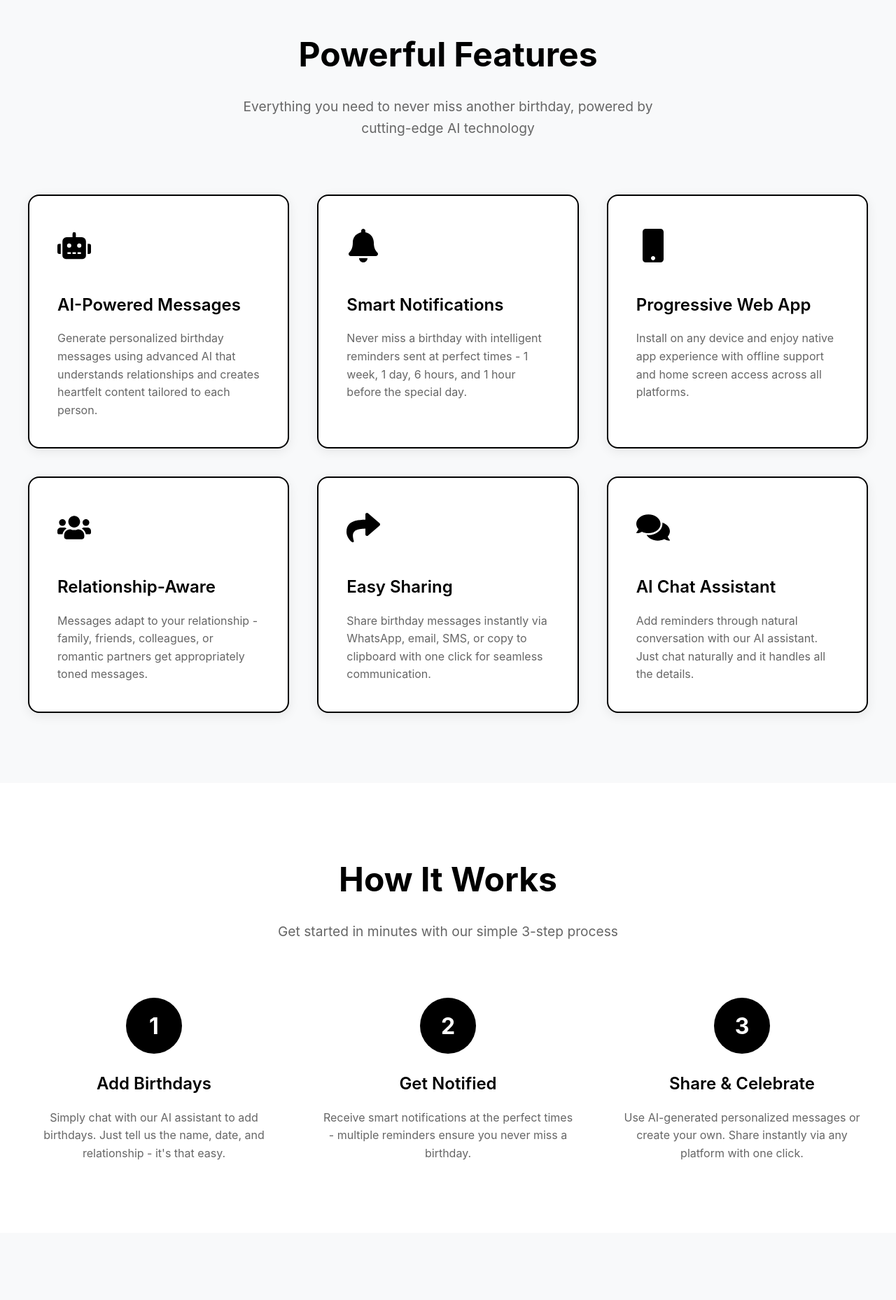
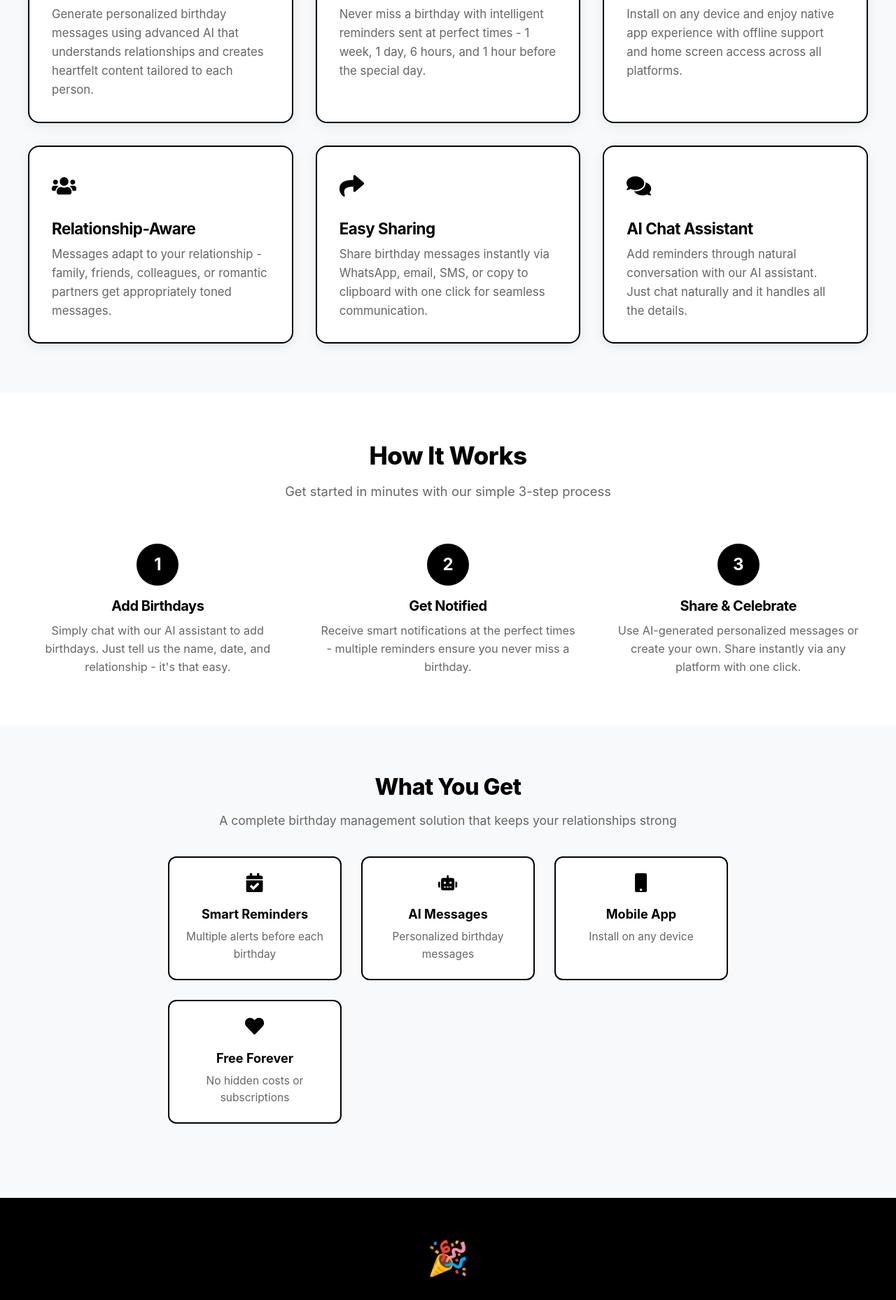
Before and after one commit to kavya-gupta-3/My-Reminder, a React (Create React App) app: page / in a window 1280 px wide. Shown: the part 860-2718 px from the top of the page at 70% size. Built offline with nearby package versions, Linux system fonts and the light colour scheme; no server answers.

Commit message:
Refine home page: smaller hero/footer, larger headings, remove GitHub, update copyright to 2025

```diff
--- a/src/pages/HomePage.js
+++ b/src/pages/HomePage.js
@@ -9,7 +9,6 @@ import {
   FaMobile,
   FaUsers,
   FaPlay,
-  FaGithub,
   FaChevronDown,
   FaShare,
   FaPalette,
@@ -73,14 +72,15 @@ function HomePage() {
       {/* Hero Section */}
       <section style={{
         background: '#000',
-        minHeight: '100vh',
+        minHeight: '60vh',
         display: 'flex',
         alignItems: 'center',
         justifyContent: 'center',
         textAlign: 'center',
         color: 'white',
         position: 'relative',
-        overflow: 'hidden'
+        overflow: 'hidden',
+        padding: '32px 0 0 0'
       }}>
         <div style={{
           maxWidth: '800px',
@@ -88,27 +88,29 @@ function HomePage() {
           zIndex: 2
         }}>
           <div style={{
-            fontSize: 'clamp(3rem, 8vw, 5rem)',
-            marginBottom: '24px',
+            fontSize: 'clamp(2.2rem, 8vw, 3.5rem)',
+            marginBottom: '16px',
             animation: 'bounce 2s infinite'
           }}>
             🎂
           </div>
           <h1 style={{
-            fontSize: 'clamp(2.5rem, 6vw, 4.5rem)',
-            fontWeight: '700',
-            marginBottom: '24px',
-            textShadow: '0 4px 8px rgba(0,0,0,0.3)'
+            fontSize: 'clamp(2.2rem, 8vw, 3.2rem)',
+            fontWeight: '800',
+            marginBottom: '16px',
+            textShadow: '0 4px 8px rgba(0,0,0,0.3)',
+            letterSpacing: '-1px',
+            lineHeight: 1.1
           }}>
             Birthday Remind
           </h1>
           <p style={{
             fontSize: 'clamp(1.1rem, 3vw, 1.4rem)',
-            marginBottom: '40px',
+            marginBottom: '32px',
             opacity: 0.9,
             fontWeight: '300',
             maxWidth: '600px',
-            margin: '0 auto 40px auto'
+            margin: '0 auto 32px auto'
           }}>
             Never miss a special day again with AI-powered birthday reminders and personalized messages
           </p>
@@ -117,7 +119,7 @@ function HomePage() {
             gap: '16px',
             justifyContent: 'center',
             flexWrap: 'wrap',
-            marginBottom: '60px'
+            marginBottom: '40px'
           }}>
             <button
               onClick={handleGetStarted}
@@ -125,17 +127,17 @@ function HomePage() {
                 background: '#fff',
                 color: '#000',
                 border: 'none',
-                padding: '16px 32px',
+                padding: '14px 28px',
                 borderRadius: '8px',
                 fontSize: '18px',
-                fontWeight: '600',
+                fontWeight: '700',
                 cursor: 'pointer',
                 transition: 'all 0.3s ease',
                 boxShadow: '0 4px 16px rgba(255,255,255,0.1)',
                 display: 'flex',
                 alignItems: 'center',
                 gap: '10px',
-                minWidth: '200px',
+                minWidth: '180px',
                 justifyContent: 'center'
               }}
               onMouseEnter={(e) => {
@@ -155,16 +157,16 @@ function HomePage() {
                 background: 'transparent',
                 color: '#fff',
                 border: '2px solid #fff',
-                padding: '16px 32px',
+                padding: '14px 28px',
                 borderRadius: '8px',
                 fontSize: '18px',
-                fontWeight: '600',
+                fontWeight: '700',
                 cursor: 'pointer',
                 transition: 'all 0.3s ease',
                 display: 'flex',
                 alignItems: 'center',
                 gap: '10px',
-                minWidth: '200px',
+                minWidth: '180px',
                 justifyContent: 'center'
               }}
               onMouseEnter={(e) => {
@@ -186,7 +188,7 @@ function HomePage() {
           onClick={scrollToFeatures}
           style={{
             position: 'absolute',
-            bottom: '30px',
+            bottom: '18px',
             left: '50%',
             transform: 'translateX(-50%)',
             cursor: 'pointer',
@@ -194,27 +196,29 @@ function HomePage() {
             opacity: 0.7
           }}
         >
-          <FaChevronDown size={24} />
+          <FaChevronDown size={22} />
         </div>
       </section>
 
       {/* Features Section */}
       <section id="features" style={{
-        padding: 'clamp(60px, 10vw, 100px) 20px',
+        padding: 'clamp(40px, 8vw, 70px) 10px',
         background: '#f8f9fa'
       }}>
         <div style={{ maxWidth: '1200px', margin: '0 auto' }}>
-          <div style={{ textAlign: 'center', marginBottom: 'clamp(60px, 8vw, 80px)' }}>
+          <div style={{ textAlign: 'center', marginBottom: 'clamp(36px, 6vw, 60px)' }}>
             <h2 style={{
-              fontSize: 'clamp(2rem, 5vw, 3rem)',
-              fontWeight: '700',
-              marginBottom: '20px',
-              color: '#000'
+              fontSize: 'clamp(1.5rem, 7vw, 2.2rem)',
+              fontWeight: '800',
+              marginBottom: '16px',
+              color: '#000',
+              letterSpacing: '-0.5px',
+              lineHeight: 1.15
             }}>
               Powerful Features
             </h2>
             <p style={{
-              fontSize: 'clamp(1rem, 2.5vw, 1.2rem)',
+              fontSize: 'clamp(1rem, 3vw, 1.15rem)',
               color: '#666',
               maxWidth: '600px',
               margin: '0 auto'
@@ -226,14 +230,14 @@ function HomePage() {
           <div style={{
             display: 'grid',
             gridTemplateColumns: 'repeat(auto-fit, minmax(300px, 1fr))',
-            gap: 'clamp(20px, 4vw, 40px)'
+            gap: 'clamp(16px, 3vw, 32px)'
           }}>
             {features.map((feature, index) => (
               <div
                 key={index}
                 style={{
                   background: '#fff',
-                  padding: 'clamp(24px, 5vw, 40px)',
+                  padding: 'clamp(18px, 4vw, 32px)',
                   borderRadius: '16px',
                   boxShadow: '0 4px 16px rgba(0,0,0,0.08)',
                   border: '2px solid #000',
@@ -250,24 +254,26 @@ function HomePage() {
                 }}
               >
                 <div style={{
-                  fontSize: 'clamp(2rem, 4vw, 3rem)',
+                  fontSize: 'clamp(1.5rem, 6vw, 2.2rem)',
                   color: '#000',
-                  marginBottom: '20px'
+                  marginBottom: '16px'
                 }}>
                   {feature.icon}
                 </div>
                 <h3 style={{
-                  fontSize: 'clamp(1.2rem, 3vw, 1.5rem)',
-                  fontWeight: '600',
-                  marginBottom: '16px',
-                  color: '#000'
+                  fontSize: 'clamp(1.1rem, 5vw, 1.4rem)',
+                  fontWeight: '700',
+                  marginBottom: '10px',
+                  color: '#000',
+                  letterSpacing: '-0.5px',
+                  lineHeight: 1.15
                 }}>
                   {feature.title}
                 </h3>
                 <p style={{
                   color: '#666',
                   lineHeight: '1.6',
-                  fontSize: 'clamp(0.9rem, 2vw, 1rem)'
+                  fontSize: 'clamp(0.95rem, 2vw, 1.05rem)'
                 }}>
                   {feature.description}
                 </p>
@@ -279,21 +285,23 @@ function HomePage() {
 
       {/* How It Works Section */}
       <section style={{
-        padding: 'clamp(60px, 10vw, 100px) 20px',
+        padding: 'clamp(40px, 8vw, 70px) 10px',
         background: '#fff'
       }}>
         <div style={{ maxWidth: '1200px', margin: '0 auto' }}>
-          <div style={{ textAlign: 'center', marginBottom: 'clamp(60px, 8vw, 80px)' }}>
+          <div style={{ textAlign: 'center', marginBottom: 'clamp(36px, 6vw, 60px)' }}>
             <h2 style={{
-              fontSize: 'clamp(2rem, 5vw, 3rem)',
-              fontWeight: '700',
-              marginBottom: '20px',
-              color: '#000'
+              fontSize: 'clamp(1.5rem, 7vw, 2.2rem)',
+              fontWeight: '800',
+              marginBottom: '16px',
+              color: '#000',
+              letterSpacing: '-0.5px',
+              lineHeight: 1.15
             }}>
               How It Works
             </h2>
             <p style={{
-              fontSize: 'clamp(1rem, 2.5vw, 1.2rem)',
+              fontSize: 'clamp(1rem, 3vw, 1.15rem)',
               color: '#666',
               maxWidth: '600px',
               margin: '0 auto'
@@ -304,38 +312,40 @@ function HomePage() {
 
           <div style={{
             display: 'grid',
-            gridTemplateColumns: 'repeat(auto-fit, minmax(280px, 1fr))',
-            gap: 'clamp(40px, 6vw, 60px)',
+            gridTemplateColumns: 'repeat(auto-fit, minmax(260px, 1fr))',
+            gap: 'clamp(28px, 5vw, 44px)',
             alignItems: 'center'
           }}>
             <div style={{ textAlign: 'center' }}>
               <div style={{
-                width: 'clamp(60px, 8vw, 80px)',
-                height: 'clamp(60px, 8vw, 80px)',
+                width: 'clamp(44px, 8vw, 60px)',
+                height: 'clamp(44px, 8vw, 60px)',
                 background: '#000',
                 borderRadius: '50%',
                 display: 'flex',
                 alignItems: 'center',
                 justifyContent: 'center',
-                fontSize: 'clamp(1.5rem, 3vw, 2rem)',
+                fontSize: 'clamp(1.1rem, 3vw, 1.5rem)',
                 color: '#fff',
-                margin: '0 auto 24px auto',
+                margin: '0 auto 18px auto',
                 fontWeight: '700'
               }}>
                 1
               </div>
               <h3 style={{
-                fontSize: 'clamp(1.2rem, 3vw, 1.5rem)',
-                fontWeight: '600',
-                marginBottom: '16px',
-                color: '#000'
+                fontSize: 'clamp(1.05rem, 5vw, 1.25rem)',
+                fontWeight: '700',
+                marginBottom: '10px',
+                color: '#000',
+                letterSpacing: '-0.5px',
+                lineHeight: 1.15
               }}>
                 Add Birthdays
               </h3>
               <p style={{
                 color: '#666',
                 lineHeight: '1.6',
-                fontSize: 'clamp(0.9rem, 2vw, 1rem)'
+                fontSize: 'clamp(0.93rem, 2vw, 1.02rem)'
               }}>
                 Simply chat with our AI assistant to add birthdays. Just tell us the name, date, and relationship - it's that easy.
               </p>
@@ -343,32 +353,34 @@ function HomePage() {
 
             <div style={{ textAlign: 'center' }}>
               <div style={{
-                width: 'clamp(60px, 8vw, 80px)',
-                height: 'clamp(60px, 8vw, 80px)',
+                width: 'clamp(44px, 8vw, 60px)',
+                height: 'clamp(44px, 8vw, 60px)',
                 background: '#000',
                 borderRadius: '50%',
                 display: 'flex',
                 alignItems: 'center',
                 justifyContent: 'center',
-                fontSize: 'clamp(1.5rem, 3vw, 2rem)',
+                fontSize: 'clamp(1.1rem, 3vw, 1.5rem)',
                 color: '#fff',
-                margin: '0 auto 24px auto',
+                margin: '0 auto 18px auto',
                 fontWeight: '700'
               }}>
                 2
               </div>
               <h3 style={{
-                fontSize: 'clamp(1.2rem, 3vw, 1.5rem)',
-                fontWeight: '600',
-                marginBottom: '16px',
-                color: '#000'
+                fontSize: 'clamp(1.05rem, 5vw, 1.25rem)',
+                fontWeight: '700',
+                marginBottom: '10px',
+                color: '#000',
+                letterSpacing: '-0.5px',
+                lineHeight: 1.15
               }}>
                 Get Notified
               </h3>
               <p style={{
                 color: '#666',
                 lineHeight: '1.6',
-                fontSize: 'clamp(0.9rem, 2vw, 1rem)'
+                fontSize: 'clamp(0.93rem, 2vw, 1.02rem)'
               }}>
                 Receive smart notifications at the perfect times - multiple reminders ensure you never miss a birthday.
               </p>
@@ -376,32 +388,34 @@ function HomePage() {
 
             <div style={{ textAlign: 'center' }}>
               <div style={{
-                width: 'clamp(60px, 8vw, 80px)',
-                height: 'clamp(60px, 8vw, 80px)',
+                width: 'clamp(44px, 8vw, 60px)',
+                height: 'clamp(44px, 8vw, 60px)',
                 background: '#000',
                 borderRadius: '50%',
                 display: 'flex',
                 alignItems: 'center',
                 justifyContent: 'center',
-                fontSize: 'clamp(1.5rem, 3vw, 2rem)',
+                fontSize: 'clamp(1.1rem, 3vw, 1.5rem)',
                 color: '#fff',
-                margin: '0 auto 24px auto',
+                margin: '0 auto 18px auto',
                 fontWeight: '700'
               }}>
                 3
               </div>
               <h3 style={{
-                fontSize: 'clamp(1.2rem, 3vw, 1.5rem)',
-                fontWeight: '600',
-                marginBottom: '16px',
-                color: '#000'
+                fontSize: 'clamp(1.05rem, 5vw, 1.25rem)',
+                fontWeight: '700',
+                marginBottom: '10px',
+                color: '#000',
+                letterSpacing: '-0.5px',
+                lineHeight: 1.15
               }}>
                 Share & Celebrate
               </h3>
               <p style={{
                 color: '#666',
                 lineHeight: '1.6',
-                fontSize: 'clamp(0.9rem, 2vw, 1rem)'
+                fontSize: 'clamp(0.93rem, 2vw, 1.02rem)'
               }}>
                 Use AI-generated personalized messages or create your own. Share instantly via any platform with one click.
               </p>
@@ -412,75 +426,77 @@ function HomePage() {
 
       {/* What You Get Section */}
       <section style={{
-        padding: 'clamp(60px, 10vw, 100px) 20px',
+        padding: 'clamp(40px, 8vw, 70px) 10px',
         background: '#f8f9fa'
       }}>
         <div style={{ maxWidth: '800px', margin: '0 auto', textAlign: 'center' }}>
           <h2 style={{
-            fontSize: 'clamp(2rem, 5vw, 3rem)',
-            fontWeight: '700',
-            marginBottom: '20px',
-            color: '#000'
+            fontSize: 'clamp(1.3rem, 7vw, 2rem)',
+            fontWeight: '800',
+            marginBottom: '16px',
+            color: '#000',
+            letterSpacing: '-0.5px',
+            lineHeight: 1.15
           }}>
             What You Get
           </h2>
           <p style={{
-            fontSize: 'clamp(1rem, 2.5vw, 1.2rem)',
+            fontSize: 'clamp(0.98rem, 3vw, 1.1rem)',
             color: '#666',
-            marginBottom: '60px'
+            marginBottom: '36px'
           }}>
             A complete birthday management solution that keeps your relationships strong
           </p>
 
           <div style={{
             display: 'grid',
-            gridTemplateColumns: 'repeat(auto-fit, minmax(200px, 1fr))',
-            gap: 'clamp(20px, 4vw, 40px)',
-            marginBottom: '60px'
+            gridTemplateColumns: 'repeat(auto-fit, minmax(180px, 1fr))',
+            gap: 'clamp(14px, 3vw, 28px)',
+            marginBottom: '36px'
           }}>
             <div style={{
               background: '#fff',
-              padding: 'clamp(20px, 4vw, 30px)',
+              padding: 'clamp(14px, 3vw, 22px)',
               borderRadius: '12px',
               border: '2px solid #000',
               textAlign: 'center'
             }}>
-              <FaCalendarCheck style={{ fontSize: 'clamp(2rem, 4vw, 2.5rem)', color: '#000', marginBottom: '16px' }} />
-              <h4 style={{ color: '#000', marginBottom: '8px', fontSize: 'clamp(1rem, 2.5vw, 1.1rem)' }}>Smart Reminders</h4>
-              <p style={{ color: '#666', fontSize: 'clamp(0.8rem, 2vw, 0.9rem)' }}>Multiple alerts before each birthday</p>
+              <FaCalendarCheck style={{ fontSize: 'clamp(1.3rem, 4vw, 1.7rem)', color: '#000', marginBottom: '10px' }} />
+              <h4 style={{ color: '#000', marginBottom: '6px', fontSize: 'clamp(1.01rem, 3vw, 1.13rem)', fontWeight: '700' }}>Smart Reminders</h4>
+              <p style={{ color: '#666', fontSize: 'clamp(0.85rem, 2vw, 0.97rem)' }}>Multiple alerts before each birthday</p>
             </div>
             <div style={{
               background: '#fff',
-              padding: 'clamp(20px, 4vw, 30px)',
+              padding: 'clamp(14px, 3vw, 22px)',
               borderRadius: '12px',
               border: '2px solid #000',
               textAlign: 'center'
             }}>
-              <FaRobot style={{ fontSize: 'clamp(2rem, 4vw, 2.5rem)', color: '#000', marginBottom: '16px' }} />
-              <h4 style={{ color: '#000', marginBottom: '8px', fontSize: 'clamp(1rem, 2.5vw, 1.1rem)' }}>AI Messages</h4>
-              <p style={{ color: '#666', fontSize: 'clamp(0.8rem, 2vw, 0.9rem)' }}>Personalized birthday messages</p>
+              <FaRobot style={{ fontSize: 'clamp(1.3rem, 4vw, 1.7rem)', color: '#000', marginBottom: '10px' }} />
+              <h4 style={{ color: '#000', marginBottom: '6px', fontSize: 'clamp(1.01rem, 3vw, 1.13rem)', fontWeight: '700' }}>AI Messages</h4>
+              <p style={{ color: '#666', fontSize: 'clamp(0.85rem, 2vw, 0.97rem)' }}>Personalized birthday messages</p>
             </div>
             <div style={{
               background: '#fff',
-              padding: 'clamp(20px, 4vw, 30px)',
+              padding: 'clamp(14px, 3vw, 22px)',
               borderRadius: '12px',
               border: '2px solid #000',
               textAlign: 'center'
             }}>
-              <FaMobile style={{ fontSize: 'clamp(2rem, 4vw, 2.5rem)', color: '#000', marginBottom: '16px' }} />
-              <h4 style={{ color: '#000', marginBottom: '8px', fontSize: 'clamp(1rem, 2.5vw, 1.1rem)' }}>Mobile App</h4>
-              <p style={{ color: '#666', fontSize: 'clamp(0.8rem, 2vw, 0.9rem)' }}>Install on any device</p>
+              <FaMobile style={{ fontSize: 'clamp(1.3rem, 4vw, 1.7rem)', color: '#000', marginBottom: '10px' }} />
+              <h4 style={{ color: '#000', marginBottom: '6px', fontSize: 'clamp(1.01rem, 3vw, 1.13rem)', fontWeight: '700' }}>Mobile App</h4>
+              <p style={{ color: '#666', fontSize: 'clamp(0.85rem, 2vw, 0.97rem)' }}>Install on any device</p>
             </div>
             <div style={{
               background: '#fff',
-              padding: 'clamp(20px, 4vw, 30px)',
+              padding: 'clamp(14px, 3vw, 22px)',
               borderRadius: '12px',
               border: '2px solid #000',
               textAlign: 'center'
             }}>
-              <FaHeart style={{ fontSize: 'clamp(2rem, 4vw, 2.5rem)', color: '#000', marginBottom: '16px' }} />
-              <h4 style={{ color: '#000', marginBottom: '8px', fontSize: 'clamp(1rem, 2.5vw, 1.1rem)' }}>Free Forever</h4>
-              <p style={{ color: '#666', fontSize: 'clamp(0.8rem, 2vw, 0.9rem)' }}>No hidden costs or subscriptions</p>
+              <FaHeart style={{ fontSize: 'clamp(1.3rem, 4vw, 1.7rem)', color: '#000', marginBottom: '10px' }} />
+              <h4 style={{ color: '#000', marginBottom: '6px', fontSize: 'clamp(1.01rem, 3vw, 1.13rem)', fontWeight: '700' }}>Free Forever</h4>
+              <p style={{ color: '#666', fontSize: 'clamp(0.85rem, 2vw, 0.97rem)' }}>No hidden costs or subscriptions</p>
             </div>
           </div>
         </div>
@@ -488,28 +504,30 @@ function HomePage() {
 
       {/* CTA Section */}
       <section style={{
-        padding: 'clamp(60px, 10vw, 100px) 20px',
+        padding: 'clamp(32px, 7vw, 48px) 10px',
         background: '#000',
         color: '#fff',
         textAlign: 'center'
       }}>
         <div style={{ maxWidth: '600px', margin: '0 auto' }}>
           <div style={{
-            fontSize: 'clamp(3rem, 8vw, 4rem)',
-            marginBottom: '24px'
+            fontSize: 'clamp(2.2rem, 8vw, 3rem)',
+            marginBottom: '16px'
           }}>
             🎉
           </div>
           <h2 style={{
-            fontSize: 'clamp(2rem, 5vw, 3rem)',
-            fontWeight: '700',
-            marginBottom: '24px'
+            fontSize: 'clamp(1.5rem, 7vw, 2.2rem)',
+            fontWeight: '800',
+            marginBottom: '16px',
+            letterSpacing: '-0.5px',
+            lineHeight: 1.15
           }}>
             Ready to Get Started?
           </h2>
           <p style={{
-            fontSize: 'clamp(1rem, 2.5vw, 1.2rem)',
-            marginBottom: '40px',
+            fontSize: 'clamp(1rem, 3vw, 1.15rem)',
+            marginBottom: '28px',
             opacity: 0.9
           }}>
             Start remembering every birthday and creating meaningful connections today.
@@ -520,10 +538,10 @@ function HomePage() {
               background: '#fff',
               color: '#000',
               border: 'none',
-              padding: '20px 40px',
+              padding: '16px 32px',
               borderRadius: '8px',
-              fontSize: 'clamp(1rem, 3vw, 1.1rem)',
-              fontWeight: '600',
+              fontSize: 'clamp(1.01rem, 3vw, 1.13rem)',
+              fontWeight: '700',
               cursor: 'pointer',
               transition: 'all 0.3s ease',
               boxShadow: '0 4px 16px rgba(255,255,255,0.2)',
@@ -549,7 +567,7 @@ function HomePage() {
       <footer style={{
         background: '#000',
         color: '#fff',
-        padding: 'clamp(40px, 6vw, 60px) 20px clamp(20px, 4vw, 40px)',
+        padding: '18px 0 10px 0',
         textAlign: 'center',
         borderTop: '1px solid #333'
       }}>
@@ -558,15 +576,16 @@ function HomePage() {
             display: 'flex',
             alignItems: 'center',
             justifyContent: 'center',
-            marginBottom: '30px',
-            gap: '16px',
+            marginBottom: '10px',
+            gap: '10px',
             flexWrap: 'wrap'
           }}>
-            <FaBirthdayCake style={{ fontSize: 'clamp(1.5rem, 3vw, 2rem)', color: '#fff' }} />
+            <FaBirthdayCake style={{ fontSize: 'clamp(1.1rem, 3vw, 1.5rem)', color: '#fff' }} />
             <h3 style={{
-              fontSize: 'clamp(1.3rem, 3vw, 1.8rem)',
-              fontWeight: '700',
-              margin: 0
+              fontSize: 'clamp(1.01rem, 3vw, 1.2rem)',
+              fontWeight: '800',
+              margin: 0,
+              letterSpacing: '-0.5px'
             }}>
               Birthday Remind
             </h3>
@@ -574,48 +593,20 @@ function HomePage() {
 
           <p style={{
             color: '#ccc',
-            marginBottom: '30px',
-            fontSize: 'clamp(0.9rem, 2vw, 1.1rem)'
+            marginBottom: '0',
+            fontSize: 'clamp(0.85rem, 2vw, 0.97rem)'
           }}>
             Never miss a special day again
           </p>
 
-          <div style={{
-            borderTop: '1px solid #333',
-            paddingTop: '30px',
-            display: 'flex',
-            justifyContent: 'space-between',
-            alignItems: 'center',
-            flexWrap: 'wrap',
-            gap: '20px'
-          }}>
+          <div style={{ borderTop: '1px solid #333', paddingTop: '10px', marginTop: '10px' }}>
             <p style={{
               color: '#666',
               margin: 0,
               fontSize: 'clamp(0.8rem, 2vw, 0.9rem)'
             }}>
-              © 2024 Birthday Remind. All rights reserved.
+              © 2025 Birthday Remind. All rights reserved.
             </p>
-            <div style={{
-              display: 'flex',
-              gap: '20px',
-              alignItems: 'center'
-            }}>
-              <a
-                href="https://github.com/kavya-gupta-3/Birthday-Reminder"
-                target="_blank"
-                rel="noopener noreferrer"
-                style={{
-                  color: '#ccc',
-                  fontSize: 'clamp(1.2rem, 3vw, 1.5rem)',
-                  transition: 'color 0.3s ease'
-                }}
-                onMouseEnter={(e) => e.target.style.color = '#fff'}
-                onMouseLeave={(e) => e.target.style.color = '#ccc'}
-              >
-                <FaGithub />
-              </a>
-            </div>
           </div>
         </div>
       </footer>
```
Also changed, not shown: src/pages/Dashboard.js (indentation only).
